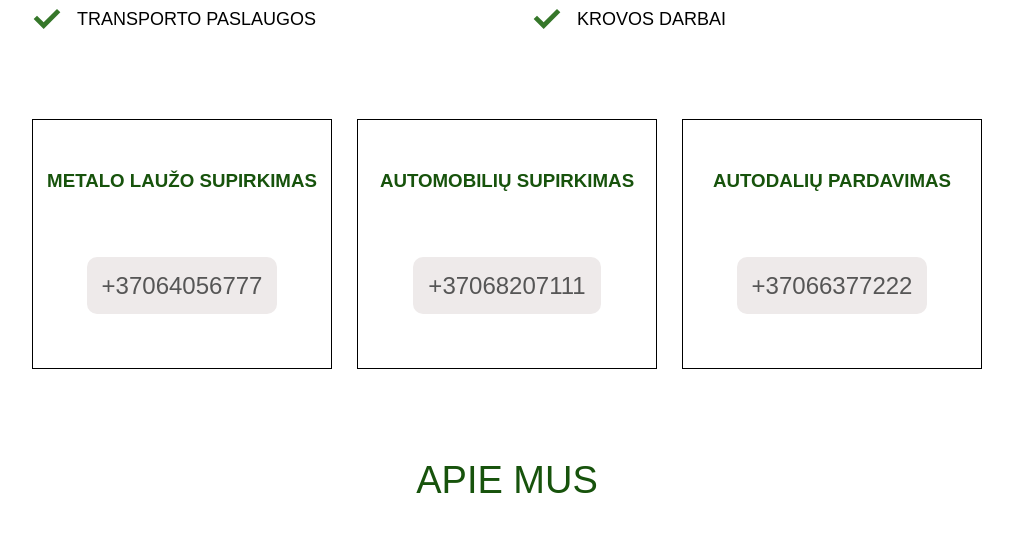
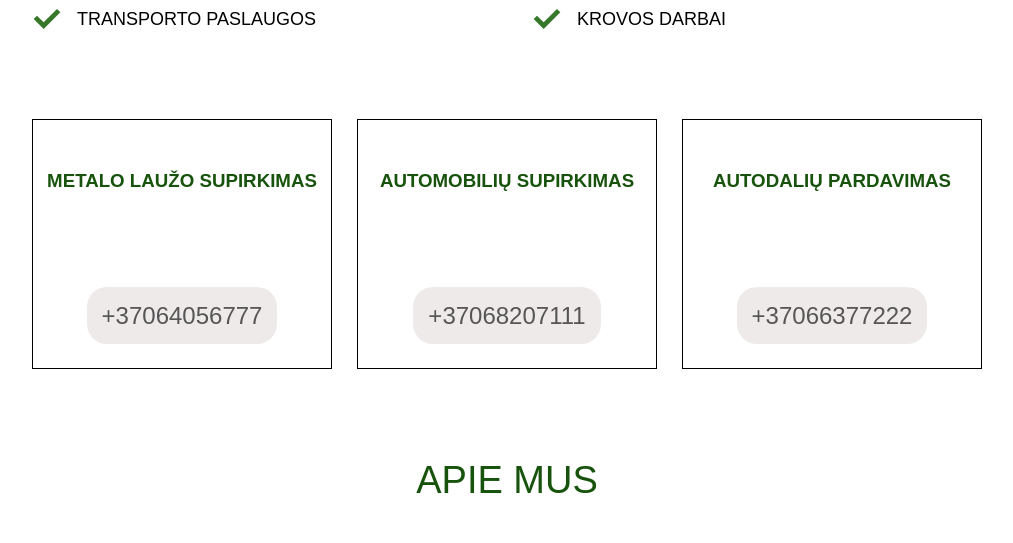
Before and after one commit to saubend/autmeta, a PHP site: page / in a window 1280 px wide. Shown: the part 2416-2959 px from the top of the page, without its empty margins (133-1146 px from the left). Run offline with PHP 8.4, Linux system fonts and the light colour scheme.

Commit message:
Update styles.css

```diff
--- a/styles.css
+++ b/styles.css
@@ -25,7 +25,7 @@
 
 body {
     min-height: 70vh;
-
+   background-color:rgb(255, 255, 255);
 
 }
 
@@ -233,7 +233,7 @@ body {
 .pasl2 a{
     position: relative;
     text-align: center;
-    top: 80px;
+    top: 110px;
     cursor: pointer;
     border: none;
     max-width: 200px;
@@ -241,13 +241,14 @@ body {
     background-color: var(--color_5);
     font-size: 24px;
     padding: 15px;
-    border-radius: 10px;
+    border-radius: 20px;
 
 }
 .pasl2 a:link{
     color:var(--color_2);
 }
 .pasl2 a:hover{
+
     color:var(--color_3);
     transition: 0.1s ease;
     background-color: var(--color_1);
```
